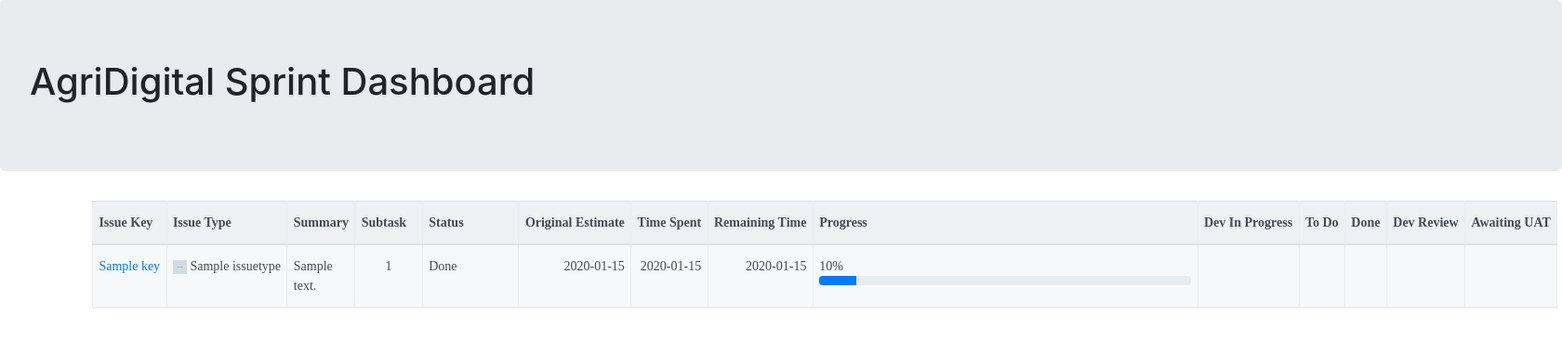
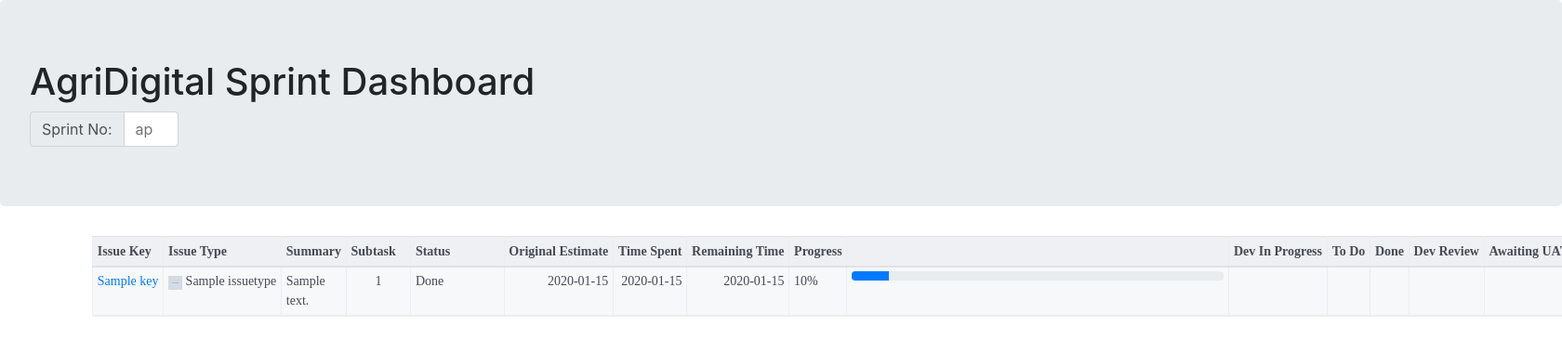
Before and after one commit to mlagridigital/jiraDashboard, a Flask app: template app/templates/index.html in a window 1680 px wide; the page is wider, and only the part inside the window is pictured. Shown: the top 380 px of that part at 93% size. Run offline with Flask 2, Linux system fonts and the light colour scheme; the template is opened without the code that fills it: most values are stand-ins (such as "Sample title", 1, 10 or a date in 2020); grey boxes marked "Sample" are stand-in pictures; some libraries are stand-ins or nearby versions.

Commit message:
added sprint number redirect and search

```diff
--- a/app/routes.py
+++ b/app/routes.py
@@ -3,12 +3,10 @@ from app import app
 import requests, json
 from . import apiRequests
 
-@app.route('/')
-def index():
+@app.route('/sprint/<int:sprint_id>')
+def index(sprint_id):
 
-	sprint = 76
-
-	data = apiRequests.start(sprint)
+	data = apiRequests.start(sprint_id)
 	return render_template('index.html', stories = data['stories'])
 
 
--- a/app/static/styles/style.css
+++ b/app/static/styles/style.css
@@ -1,3 +1,7 @@
+#sprint_input_group{
+	max-width: 160px;
+}
+
 .container-fluid {
 	position: absolute;
 	left: 5%;
@@ -28,8 +32,10 @@ td, th {
 }
 
 .table td, .table th{
-	padding-left: 0.4rem;
-	padding-right: 0.4rem;
+	padding-left: 0.3rem;
+	padding-right: 0.3rem;
+	padding-top: 0.3rem;
+	padding-bottom: 0.3rem;
 }
 
 th {
--- a/app/templates/index.html
+++ b/app/templates/index.html
@@ -16,6 +16,14 @@
 
 	<div class="jumbotron">
 		<h1>AgriDigital Sprint Dashboard</h1>
+		<div id="sprint_input_group" class="input-group">
+			<div class="input-group-prepend">
+				<span class="input-group-text">Sprint No:</span>
+			</div>
+			<input id="sprint_input" type="text" class="form-control" placeholder="">
+		</div>
+
+
 	</div>
 	<div class="container-fluid">
 		<table class="table table-condensed">
@@ -30,6 +38,7 @@
 					<th>Time Spent</th>
 					<th>Remaining Time</th>
 					<th>Progress</th>
+					<th></th>
 					<th>Dev In Progress</th>
 					<th>To Do</th>
 					<th>Done</th>
@@ -49,8 +58,8 @@
 						<td class="cell_time">{% if issue.aggregatetimeoriginalestimate != None %}{{ issue.aggregatetimeoriginalestimate_str }}{% endif %}</td>
 						<td class="cell_time">{% if issue.aggregatetimespent != None %}{{ issue.aggregatetimespent_str }}{% endif %}</td>
 						<td class="cell_time">{% if issue.aggregatetimeestimate != None %}{{ issue.aggregatetimeestimate_str }}{% endif %}</td>
-
-						<td class="cell_progress"><span class="progress_percentage">{{ issue.progress }}%</span><span class="progress" style="height: 10px; width: {{ issue.progress }}%"><div class="progress-bar" style="height: 10px; width: {{ issue.progress }}%"></div></span></td>
+						<td class="cell_progress_percentage">{{ issue.progress }}%</td>
+						<td class="cell_progress"><div class="progress" style="height: 10px; width: {{ issue.progress }}%"><div class="progress-bar" style="height: 10px; width: {{ issue.progress }}%"></div></div></td>
 
 						<td class="cell_status_count">{% if issue.subtask_status_count['Dev In Progress'] > 0 %}{{ issue.subtask_status_count['Dev In Progress'] }}{% endif %}</td>
 						<td class="cell_status_count">{% if issue.subtask_status_count['To Do'] > 0 %}{{ issue.subtask_status_count['To Do'] }}{% endif %}</td>
@@ -73,6 +82,7 @@
 									<td class="cell_time">{% if subtask.aggregatetimeoriginalestimate != None %}{{ subtask.aggregatetimeoriginalestimate_str }}{% endif %}</td>
 									<td class="cell_time">{% if subtask.aggregatetimespent != None %}{{ subtask.aggregatetimespent_str }}{% endif %}</td>
 									<td class="cell_time">{% if subtask.aggregatetimeestimate != None %}{{ subtask.aggregatetimeestimate_str }}{% endif %}</td>
+									<td class="cell_progress_percentage">{{ subtask.progress }}%</td>
 									<td class="cell_progress"></td>
 									<td class="cell_status_count">{% if subtask.status == 'Dev In Progress' %}*{% endif %}</td>
 									<td class="cell_status_count">{% if subtask.status == 'To Do' %}*{% endif %}</td>
@@ -94,10 +104,22 @@
 
 <script type="text/javascript">
 
+
 	$('.row_story').click(function(){
 		$(this).nextUntil('tr.row_story').slideToggle(200);
 	});
 
+	$('#sprint_input').keypress(function(e){
+		if(e.which == 13){
+			console.log("sprint_input entered");
+			console.log($(this).val());
+			window.location.replace(window.location.origin + "/sprint/" + $(this).val())
+		}
+	})
+
+	$(document).ready(function(){
+		$('#sprint_input').attr('placeholder', window.location.pathname.slice(8,10))
+	})
 
 </script>
 
```
Also changed, not shown: app/apiRequests.py (+15 -15 lines), 3 other files.
